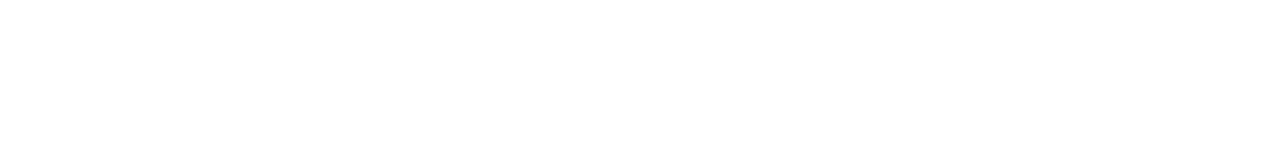
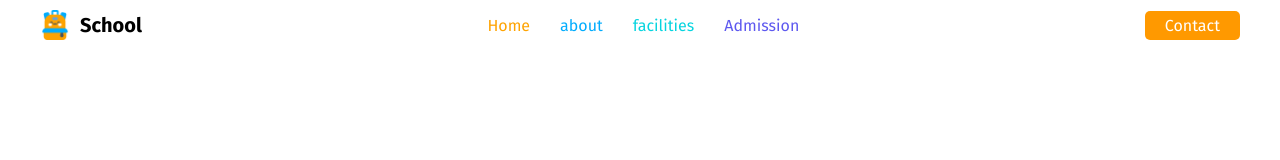
Before and after one commit to mahibwashibtrishan/second-assignment, a plain HTML site: page index.html in a window 1280 px wide. Drawn offline with Linux system fonts and the light colour scheme.

Commit message:
Add navbar

```diff
--- a/index.html
+++ b/index.html
@@ -10,18 +10,38 @@
    <link rel="stylesheet" href="style/style.css">
 </head>
 
+<body class="fira-sans-regular">
+    <header class="navbar">
 
+        <!-- logo -->
 
-<body>
-    <footer>
-        <div class="container">
-            <link rel="stylesheet" href="assets/logo.png">
+          <div class="logo">
+            <img src=  "assets/logo.png">
+
+            <span >School</span>
+          </div>
+
+          <!-- navigation link -->
+
+            <nav  class="menu">
+                <ul>
+                    <li><a href="#home"><span class="home-btn">Home</span></a></li>
+                    <li ><a href="#about"><span class="about-btn">about</span></a></li>
+                    <li ><a href="#facilities"><span class="faci-btn">facilities</span></a></li>
+                    <li ><a href="Admission"><span class="Admission-btn">Admission</span></a></li>
+                </ul>
+
+            </nav>
 
 
 
-        </div>
+        <!-- contact button -->
 
-    </footer>
+        <a href="#contact" class="contact-button">Contact</a>
+
+
+    </header>
+
 
     <main>
 
--- a/style/style.css
+++ b/style/style.css
@@ -1,5 +1,86 @@
-.fira-sans-bold {
+* {
+    margin: 0;
+    padding: 0;
+    box-sizing: border-box;
+
+}
+.fira-sans-regular {
     font-family: "Fira Sans", serif;
-    font-weight: 700;
+    font-weight: 400;
     font-style: normal;
   }
+
+  /* navbar Section */
+  .navbar{
+    display: flex;
+    justify-content: space-between;
+    align-items: center;
+    margin-left: 20px;
+    margin-right: 20px;
+    padding: 10px 20px;
+
+    background-color: white;
+
+
+  }
+  .logo {
+    display: flex;
+    align-items: center;
+  }
+  .logo img{
+    width: 30px;
+    height: 30px;
+    margin-right: 10px;
+
+  }
+  .logo span{
+    font-size: 20px;
+    font-weight: bold;
+    color: #000;
+  }
+
+  .menu ul {
+    display: flex;
+    list-style: none;
+
+  }
+  .menu ul li {
+    margin: 0  15px;
+  }
+  .menu ul li a {
+    text-decoration: none;
+    font-size: 16px;
+    color: #555;
+    transition: color o.3s ease;
+  }
+  menu ul li a:hover {
+    color: #ff9900;
+
+  }
+  .home-btn{
+    color: #FEA301;
+  }
+  .about-btn{
+    color: #01ACFD;
+
+  }
+  .faci-btn{
+    color: #05D4DF;
+  }
+  .Admission-btn{
+   color: #5D58EF;
+  }
+  .contact-button{
+
+    padding: 5px 20px 5px 20px;
+    background-color: #ff9900;
+    color: #fff;
+    text-decoration: none;
+    font-size: 16px;
+    border-radius: 5px;
+    transition: background-coloro.3s ease;
+
+  }
+  .contact-button:hover {
+    background-color: #e68a00;
+  }
```
